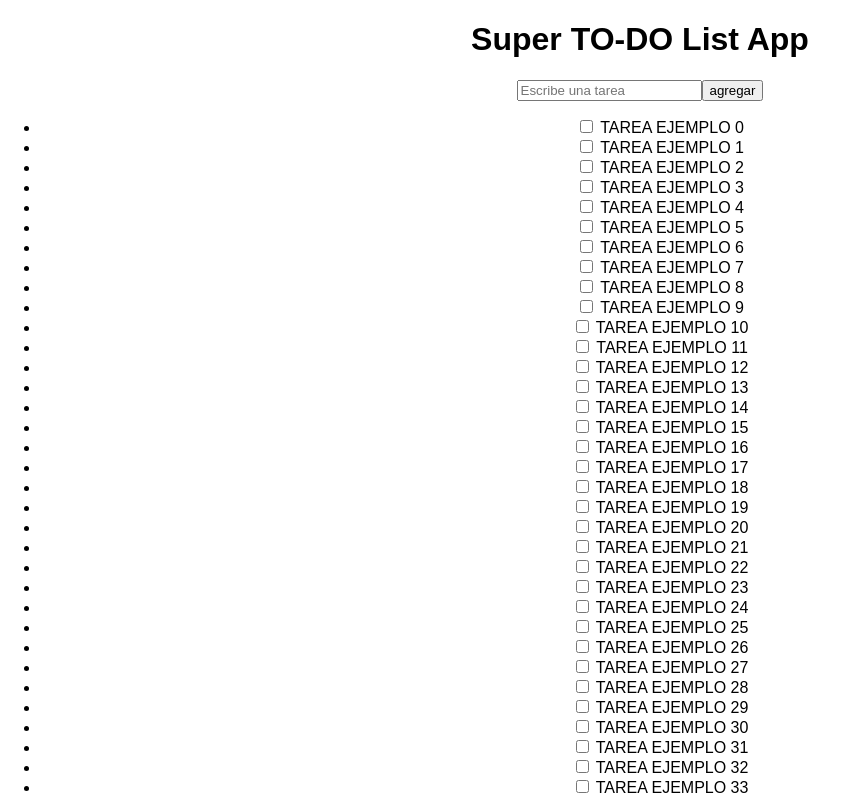
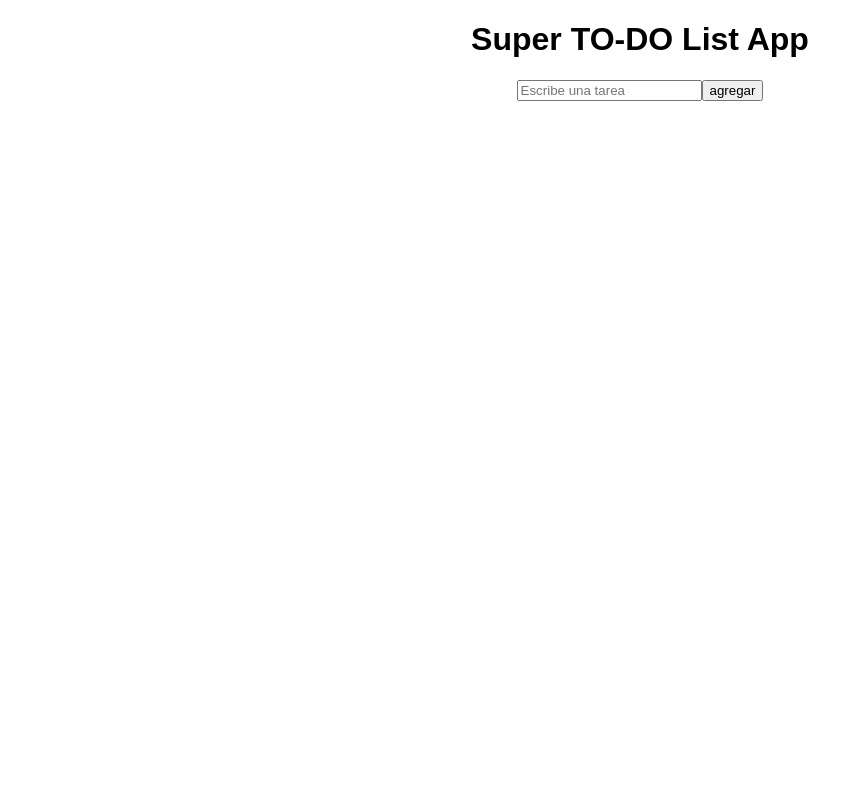
Before and after one commit to badillosoft/react-essentials, a React (Create React App) app in the folder super-todo-list/: page / in a window 1280 px wide. Shown: the top 798 px of the page, without its empty margins (0-847 px from the left). Built offline with nearby package versions, Linux system fonts and the light colour scheme.

Commit message:
Sesión 2

```diff
--- a/super-todo-list/src/App.js
+++ b/super-todo-list/src/App.js
@@ -3,23 +3,44 @@ import logo from './logo.svg';
 import './App.css';
 
 export default class App extends Component {
+
+  constructor(props) {
+    super(props);
+
+    this.state = {
+      desciption: "",
+      items: [],
+    };
+
+    this.addTask = this.addTask.bind(this);
+    this.onDesciptionUpdate = this.onDesciptionUpdate.bind(this);
+  }
+
+  addTask() {
+    const items = this.state.items;
+
+    items.push(
+      <li>{ this.state.desciption }</li>
+    );
+
+    this.setState({
+      items: items
+    });
+  }
+
+  onDesciptionUpdate(event) {
+    this.setState({
+      desciption: event.target.value
+    });
+  }
+
   render() {
-    const items = [];
-
-    for (let i = 0; i < 100; i++) {
-      items.push(
-        <li>
-          <input type="checkbox" /> TAREA EJEMPLO { i }
-        </li>
-      );
-    }
-
     return (
       <div className="App">
         <h1>Super TO-DO List App</h1>
-        <input type="text" placeholder="Escribe una tarea" />
-        <button>agregar</button>
-        <ul>{ items }</ul>
+        <input value={this.desciption} onChange={ this.onDesciptionUpdate } type="text" placeholder="Escribe una tarea" />
+        <button onClick={ this.addTask }>agregar</button>
+        <ul>{ this.state.items }</ul>
       </div>
     );
   }
```
